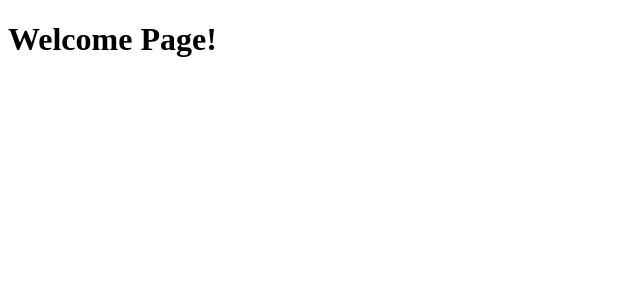
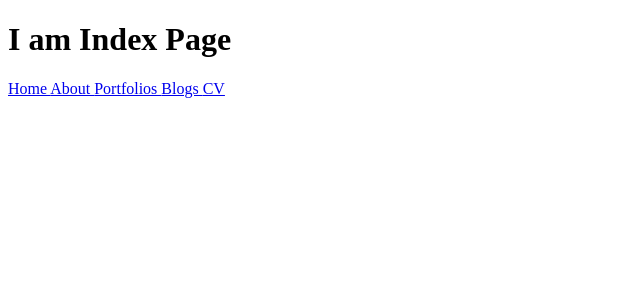
Before and after one commit to carlos-novaes/portifolio-react, a Next.js app: page / in a window 1280 px wide. Shown: the top 300 px of the page, without its empty margins (0-640 px from the left). Built offline with nearby package versions, Linux system fonts and the light colour scheme.

Commit message:
created some pages

```diff
--- a/pages/index.js
+++ b/pages/index.js
@@ -1,5 +1,16 @@
-const Index = () => {
-  return <h1>Welcome Page!</h1>;
-};
+import React, { Component, Fragment } from "react";
 
-export default Index;
+export default class index extends Component {
+  render() {
+    return (
+      <Fragment>
+        <h1>I am Index Page</h1>
+        <a href="/"> Home </a>
+        <a href="/about"> About </a>
+        <a href="/portfolios"> Portfolios </a>
+        <a href="/blogs"> Blogs </a>
+        <a href="/cv"> CV </a>
+      </Fragment>
+    );
+  }
+}
```
Also changed, not shown: pages/blogs.js (added, +7 -0 lines), pages/cv.js (added, +7 -0 lines), pages/portfolios.js (added, +7 -0 lines).
